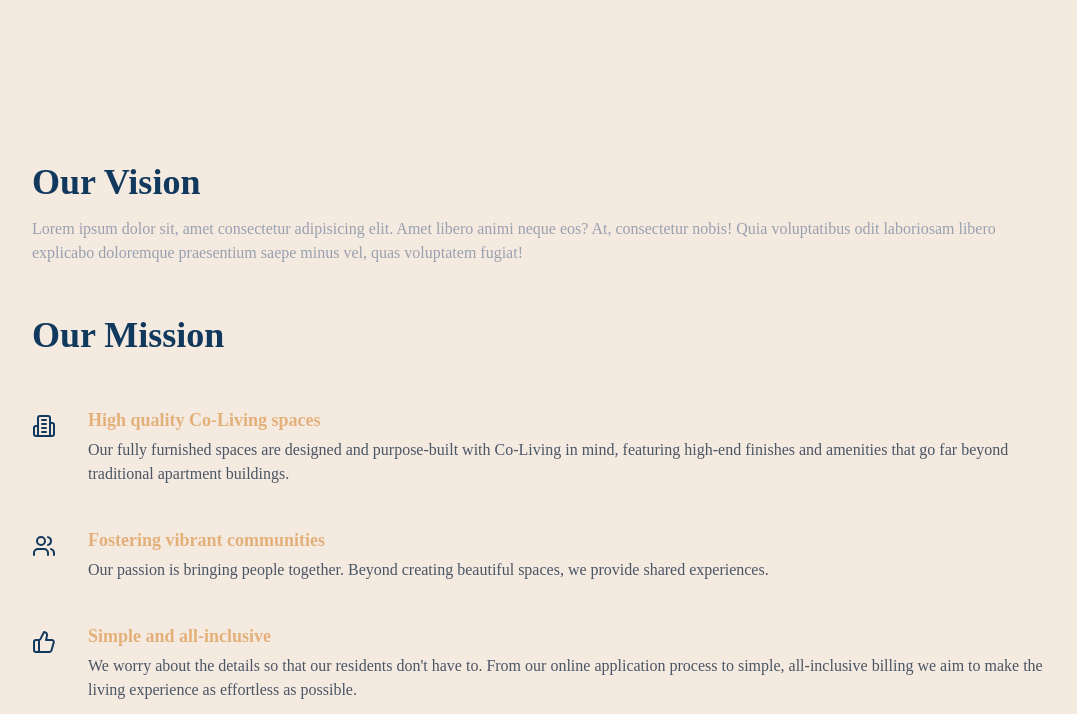
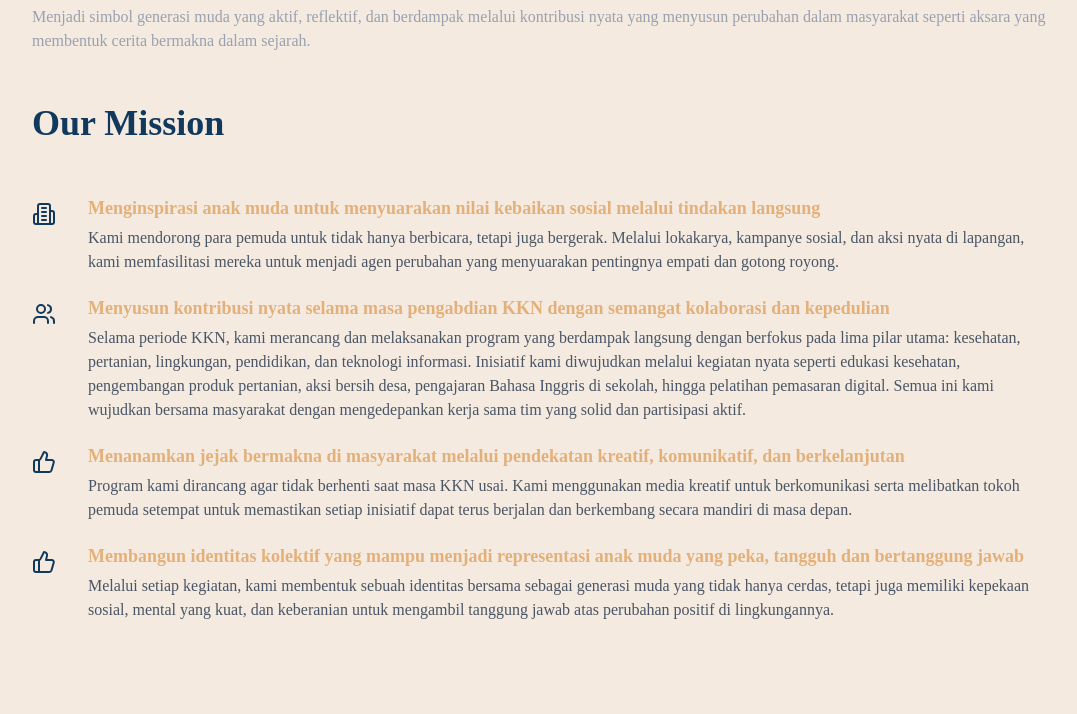
Before and after one commit to Ilhanhj/aksara-muda-website, a website: page index.html in a window 1280 px wide. Shown: the part 1316-2030 px from the top of the page, without its empty margins (96-1173 px from the left). Drawn offline with nearby package versions, Linux system fonts and the light colour scheme.

Commit message:
update about section

```diff
--- a/index.html
+++ b/index.html
@@ -217,7 +217,7 @@
         <!-- Features -->
         <div class="max-w-5xl px-4 py-10 mx-auto xl:px-0 lg:py-20">
             <!-- Title -->
-                <div class="grid items-center justify-start w-full grid-cols-1 gap-8 lg:grid-cols-2">
+                <div class="grid items-center justify-start w-full grid-cols-1 gap-8 lg:grid-cols-[3fr_1fr] lg:gap-x-20">
                     <div class="inline-flex flex-col items-center justify-start w-full gap-10 lg:items-start">
                         <div class="flex flex-col items-center justify-start w-full gap-4 lg:items-start">
                             <h2 class="text-2xl font-semibold text-navy md:text-4xl md:leading-tight">Tentang</h2>
@@ -227,31 +227,27 @@
                                 cerita, kelompok ini menyusun karya dan kontribusi dalam masyarakat selama KKN. Nama ini
                                 juga menyiratkan harapan bahwa setiap langkah kecil yang dilakukan bisa meninggalkan
                                 jejak yang bermakna—layaknya aksara yang tertulis dalam sejarah.</p>
+                            </div>
                         </div>
-                    </div>
-                    <img class="object-cover h-full mx-auto lg:mx-0 rounded-3xl"
-                        src="https://pagedone.io/asset/uploads/1717751272.png" alt="about Us image" />
+                        <div class="image-about flex items-center justify-center">
+                            <img class="object-cover h-full mx-auto lg:mx-0 rounded-3xl"
+                                src="/assets/logo-aksaramuda.png" alt="about Us image" />
+                        </div>
                 </div>
 
-        </div>
-        <!-- End Features -->
-        <!-- Icon Blocks -->
-        <div class="max-w-5xl px-4 py-10 mx-auto xl:px-0 lg:py-20">
                 <!-- Grid -->
-                <div class="grid gap-12">
+                <div class="grid gap-12 mt-10">
                     <div>
                         <h2 class="text-2xl font-semibold text-navy md:text-4xl md:leading-tight">Our Vision</h2>
                         <p class="mt-3 text-gray-400 dark:text-neutral-400">
-                            Lorem ipsum dolor sit, amet consectetur adipisicing elit. Amet libero animi neque eos? At,
-                            consectetur nobis! Quia voluptatibus odit laboriosam libero explicabo doloremque praesentium
-                            saepe minus vel, quas voluptatem fugiat!
+                            Menjadi simbol generasi muda yang aktif, reflektif, dan berdampak melalui kontribusi nyata yang menyusun perubahan dalam masyarakat seperti aksara yang membentuk cerita bermakna dalam sejarah.
                         </p>
                     </div>
                     <div>
                         <h2 class="text-2xl font-semibold text-navy md:text-4xl md:leading-tight">Our Mission</h2>
                     </div>
 
-                    <div class="space-y-6 lg:space-y-10">
+                    <div class="space-y-6 lg:space-y-5">
                         <!-- Icon Block -->
                         <div class="flex gap-x-5 sm:gap-x-8">
                             <svg class="mt-2 text-gray-800 shrink-0 size-6 text-navy" xmlns="http://www.w3.org/2000/svg"
@@ -267,12 +263,10 @@
                             </svg>
                             <div class="grow">
                                 <h3 class="text-base font-semibold text-gray-800 sm:text-lg text-sand">
-                                    High quality Co-Living spaces
+                                    Menginspirasi anak muda untuk menyuarakan nilai kebaikan sosial melalui tindakan langsung
                                 </h3>
                                 <p class="mt-1 text-gray-600 dark:text-neutral-400">
-                                    Our fully furnished spaces are designed and purpose-built with Co-Living in mind,
-                                    featuring high-end finishes and amenities that go far beyond traditional apartment
-                                    buildings.
+                                    Kami mendorong para pemuda untuk tidak hanya berbicara, tetapi juga bergerak. Melalui lokakarya, kampanye sosial, dan aksi nyata di lapangan, kami memfasilitasi mereka untuk menjadi agen perubahan yang menyuarakan pentingnya empati dan gotong royong.
                                 </p>
                             </div>
                         </div>
@@ -290,11 +284,10 @@
                             </svg>
                             <div class="grow">
                                 <h3 class="text-base font-semibold text-gray-800 sm:text-lg text-sand">
-                                    Fostering vibrant communities
+                                    Menyusun kontribusi nyata selama masa pengabdian KKN dengan semangat kolaborasi dan kepedulian
                                 </h3>
                                 <p class="mt-1 text-gray-600 dark:text-neutral-400">
-                                    Our passion is bringing people together. Beyond creating beautiful spaces, we
-                                    provide shared experiences.
+                                    Selama periode KKN, kami merancang dan melaksanakan program yang berdampak langsung dengan berfokus pada lima pilar utama: kesehatan, pertanian, lingkungan, pendidikan, dan teknologi informasi. Inisiatif kami diwujudkan melalui kegiatan nyata seperti edukasi kesehatan, pengembangan produk pertanian, aksi bersih desa, pengajaran Bahasa Inggris di sekolah, hingga pelatihan pemasaran digital. Semua ini kami wujudkan bersama masyarakat dengan mengedepankan kerja sama tim yang solid dan partisipasi aktif.
                                 </p>
                             </div>
                         </div>
@@ -311,12 +304,10 @@
                             </svg>
                             <div class="grow">
                                 <h3 class="text-base font-semibold text-gray-800 sm:text-lg text-sand">
-                                    Simple and all-inclusive
+                                    Menanamkan jejak bermakna di masyarakat melalui pendekatan kreatif, komunikatif, dan berkelanjutan
                                 </h3>
                                 <p class="mt-1 text-gray-600 dark:text-neutral-400">
-                                    We worry about the details so that our residents don't have to. From our online
-                                    application process to simple, all-inclusive billing we aim to make the living
-                                    experience as effortless as possible.
+                                    Program kami dirancang agar tidak berhenti saat masa KKN usai. Kami menggunakan media kreatif untuk berkomunikasi serta melibatkan tokoh pemuda setempat untuk memastikan setiap inisiatif dapat terus berjalan dan berkembang secara mandiri di masa depan.
                                 </p>
                             </div>
                         </div>
@@ -333,12 +324,10 @@
                             </svg>
                             <div class="grow">
                                 <h3 class="text-base font-semibold text-gray-800 sm:text-lg text-sand">
-                                    Simple and all-inclusive
+                                    Membangun identitas kolektif yang mampu menjadi representasi anak muda yang peka, tangguh dan bertanggung jawab
                                 </h3>
                                 <p class="mt-1 text-gray-600 dark:text-neutral-400">
-                                    We worry about the details so that our residents don't have to. From our online
-                                    application process to simple, all-inclusive billing we aim to make the living
-                                    experience as effortless as possible.
+                                    Melalui setiap kegiatan, kami membentuk sebuah identitas bersama sebagai generasi muda yang tidak hanya cerdas, tetapi juga memiliki kepekaan sosial, mental yang kuat, dan keberanian untuk mengambil tanggung jawab atas perubahan positif di lingkungannya.
                                 </p>
                             </div>
                         </div>
```
Also changed, not shown: src/output.css.
